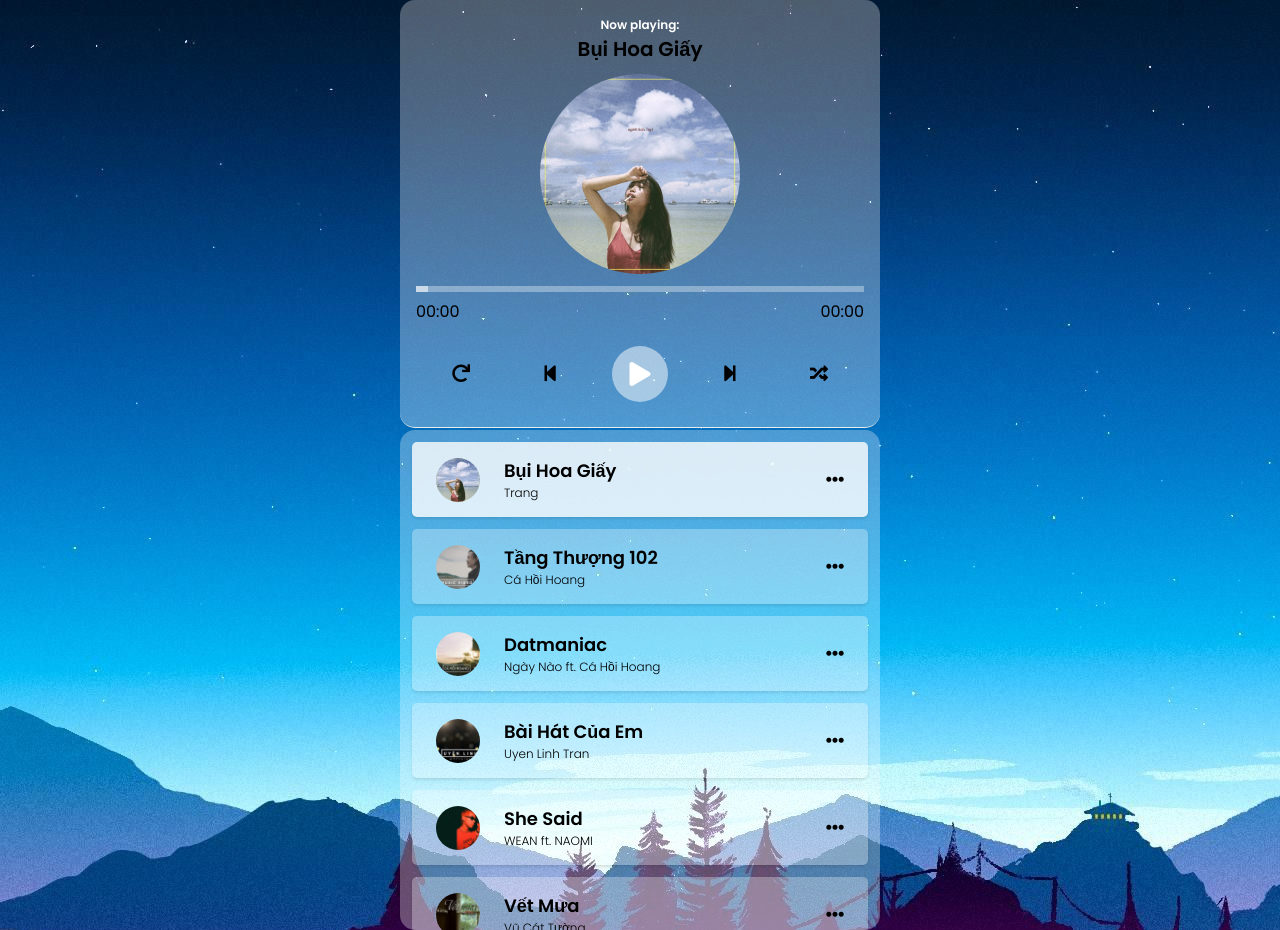
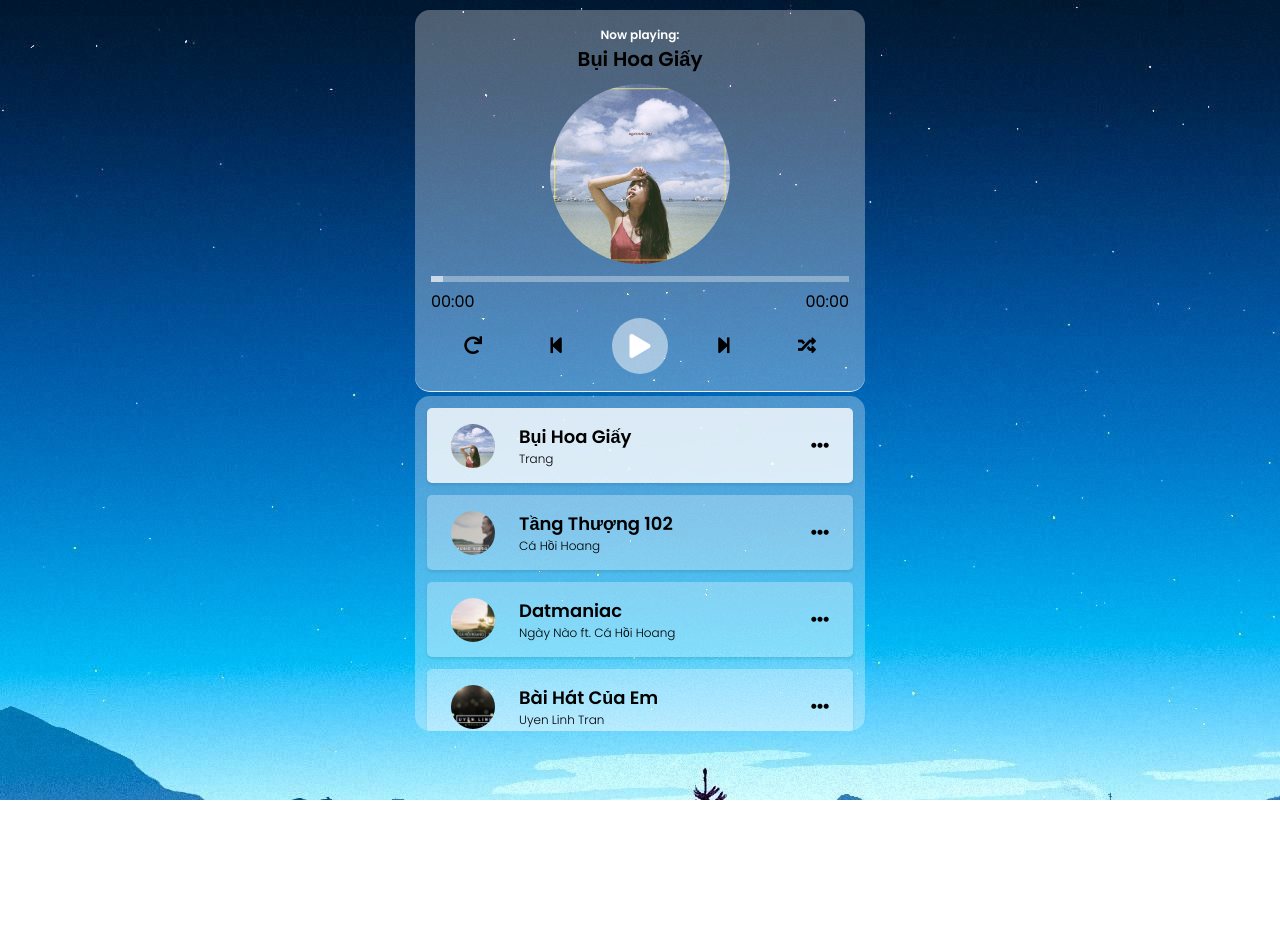
Before and after one commit to vietnguyen201/Music-Player, a plain HTML site: page index.html in a window 1280 px wide. After the commit the page ends 800 px from the top, so only its background shows below. Drawn offline with Linux system fonts and the light colour scheme.

Commit message:
custom giao dien

```diff
--- a/assets/css/style.css
+++ b/assets/css/style.css
@@ -22,8 +22,8 @@
 
   .player {
     position: relative;
-    max-width: 480px;
-    margin: 0 auto;
+    max-width: 450px;
+    margin: 10px auto;
   }
 
   .player .icon-pause {
@@ -41,7 +41,7 @@
   .dashboard {
     padding: 16px 16px 14px;
     background-color: rgba(255, 255, 255, 0.3);
-    position: fixed;
+    position: relative;
     border-radius: 15px;
     top: 0;
     width: 100%;
@@ -69,7 +69,7 @@
   .cd {
     display: flex;
     margin: auto;
-    width: 200px;
+    width: 180px;
   }
 
   .cd-thumb {
@@ -86,7 +86,6 @@
     display: flex;
     align-items: center;
     justify-content: space-around;
-    padding: 18px 0 8px 0;
   }
 
   .control .btn {
@@ -172,10 +171,10 @@
 
   /* PLAYLIST */
   .playlist {
-    margin-top: 430px;
+    margin-top: 4px;
     padding: 12px;
     overflow-y: scroll;
-    max-height: 500px;
+    max-height: 335px;
     background-color: rgba(255, 255, 255, 0.3);
     border-radius: 15px;
 
--- a/assets/js/app.js
+++ b/assets/js/app.js
@@ -180,13 +180,13 @@ const app = {
 
 
         //Xử lí phóng to/thu nhỏ CD
-        document.onscroll = function() {
-        const scrollTop = window.scrollY || document.documentElement.scrollTop;
-        const newCdWidth = cdWidth - scrollTop;
+        // document.onscroll = function() {
+        // const scrollTop = window.scrollY || document.documentElement.scrollTop;
+        // const newCdWidth = cdWidth - scrollTop;
 
-        cd.style.width = newCdWidth > 0 ? newCdWidth + 'px' : 0;
-        cd.style.opacity = newCdWidth / cdWidth;
-        }
+        // cd.style.width = newCdWidth > 0 ? newCdWidth + 'px' : 0;
+        // cd.style.opacity = newCdWidth / cdWidth;
+        // }
 
         //Xử lí khi click play
         btnPlay.onclick = function () {
```
Also changed, not shown: assets/img/hom-qua-toi-da-khoc-remix.jpg (added), assets/img/khuat-loi-remix.jpg (added), assets/img/xin-ma-ruoc-dau.jpg (added).
